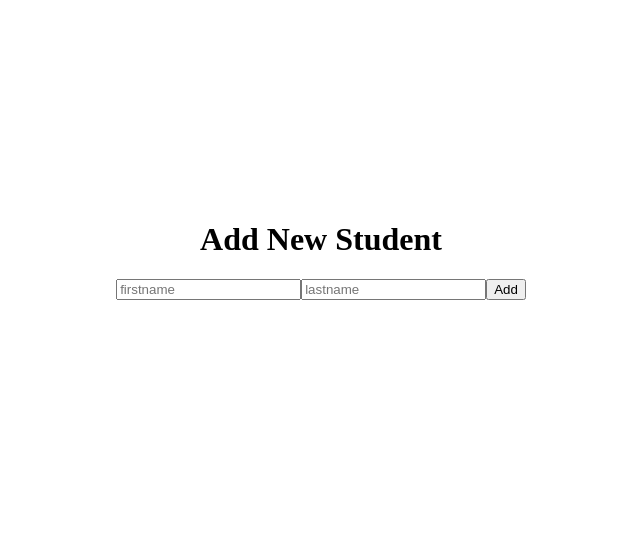
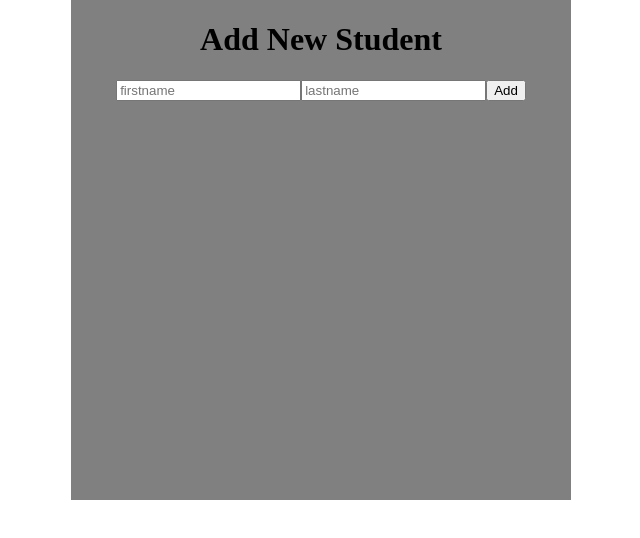
Before and after one commit to waqarkhan9/student-management-system, a React (Create React App) app in the folder client/: page /add in a window 1280 px wide. Shown: the top 538 px of the page, without its empty margins (319-959 px from the left). Built offline with nearby package versions, Linux system fonts and the light colour scheme.

Commit message:
add student done

```diff
--- a/client/src/style.css
+++ b/client/src/style.css
@@ -62,3 +62,9 @@
   margin: auto;
   font-size: 16px;
 }
+
+.form {
+  background-color: gray;
+  height: 500px;
+  width: 500px;
+}
```
